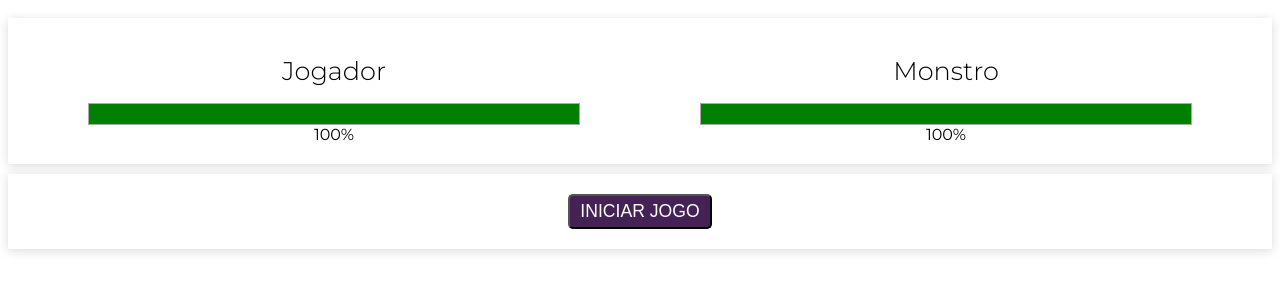
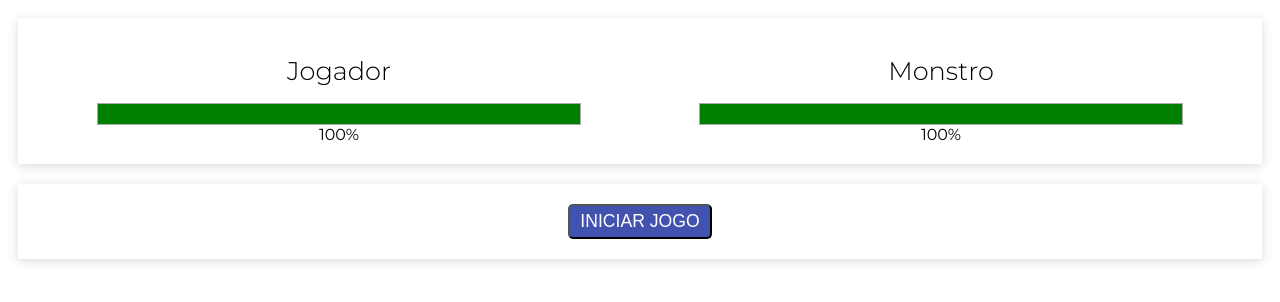
Before and after one commit to suelen-prs/projeto-jogo-matador-de-monstro, a plain HTML site: page index.html in a window 1280 px wide. Drawn offline with nearby package versions, Linux system fonts and the light colour scheme.

Commit message:
correção de bug no log

```diff
--- a/index.html
+++ b/index.html
@@ -1,10 +1,9 @@
 <!DOCTYPE html>
-<html lang="en">
 <head>
     <meta charset="UTF-8">
     <title>Matador de Monstro</title>
     <link rel="stylesheet" href="style.css">
-    <link href="https://fonts.googleapis.com/css?family=Montserrat:300,400,600&display=swap" rel="stylesheet">
+    <link href="https://fonts.googleapis.com/css?family=Montserrat:300,400,600" rel="stylesheet">
     <script src="https://unpkg.com/vue"></script>
 </head>
 <body>
@@ -51,13 +50,11 @@
             class="panel logs">
             <ul>
                 <li v-for="log in logs"
-                    :class="logs.cls"
+                    :class="log.cls"
                     class="log">{{ log.text }}</li>
             </ul>
         </div>
-
     </div>
     <script src="app.js"></script>
-
 </body>
 </html>
--- a/style.css
+++ b/style.css
@@ -10,7 +10,7 @@ html {
 }
 
 .panel {
-    margin-top: 10px;
+    margin: 10px;
     padding: 20px;
     box-shadow: 0 2px 10px rgba(0, 0, 0, 0.15);
 }
@@ -69,6 +69,7 @@ html {
 }
 
 /* Área dos Botões (Controle do Jogo) */
+
 .buttons {
     display: flex;
     justify-content: center;
@@ -83,7 +84,7 @@ html {
 }
 
 .new-game {
-    background-color: #425;
+    background-color: #4253af;
     color: #fff;
 }
 
@@ -99,7 +100,7 @@ html {
 
 .heal {
     background-color: #259b24;
-    color: #fff;
+    color: #FFF;
 }
 
 .give-up {
```
Also changed, not shown: app.js (+3 -7 lines).
